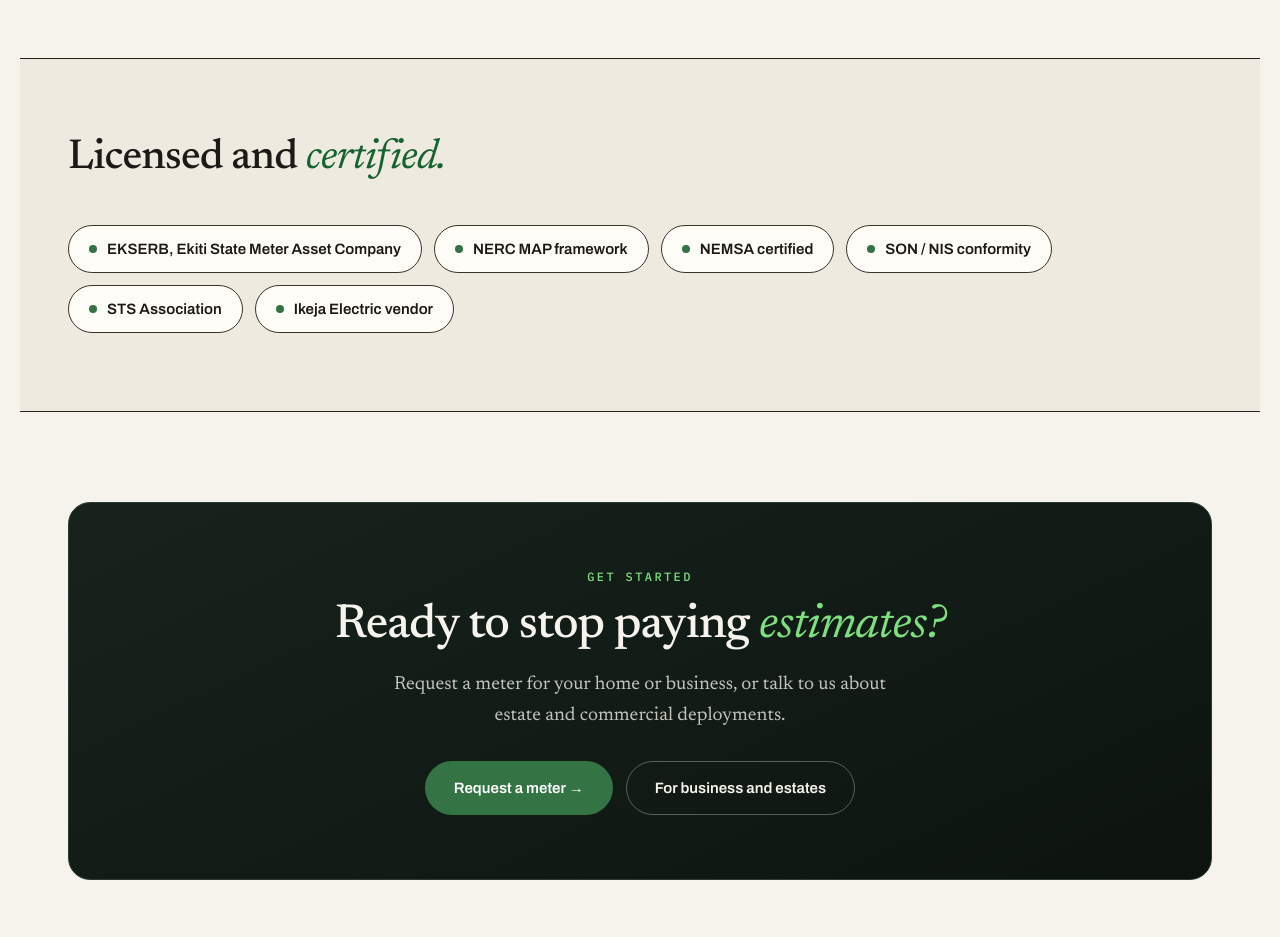
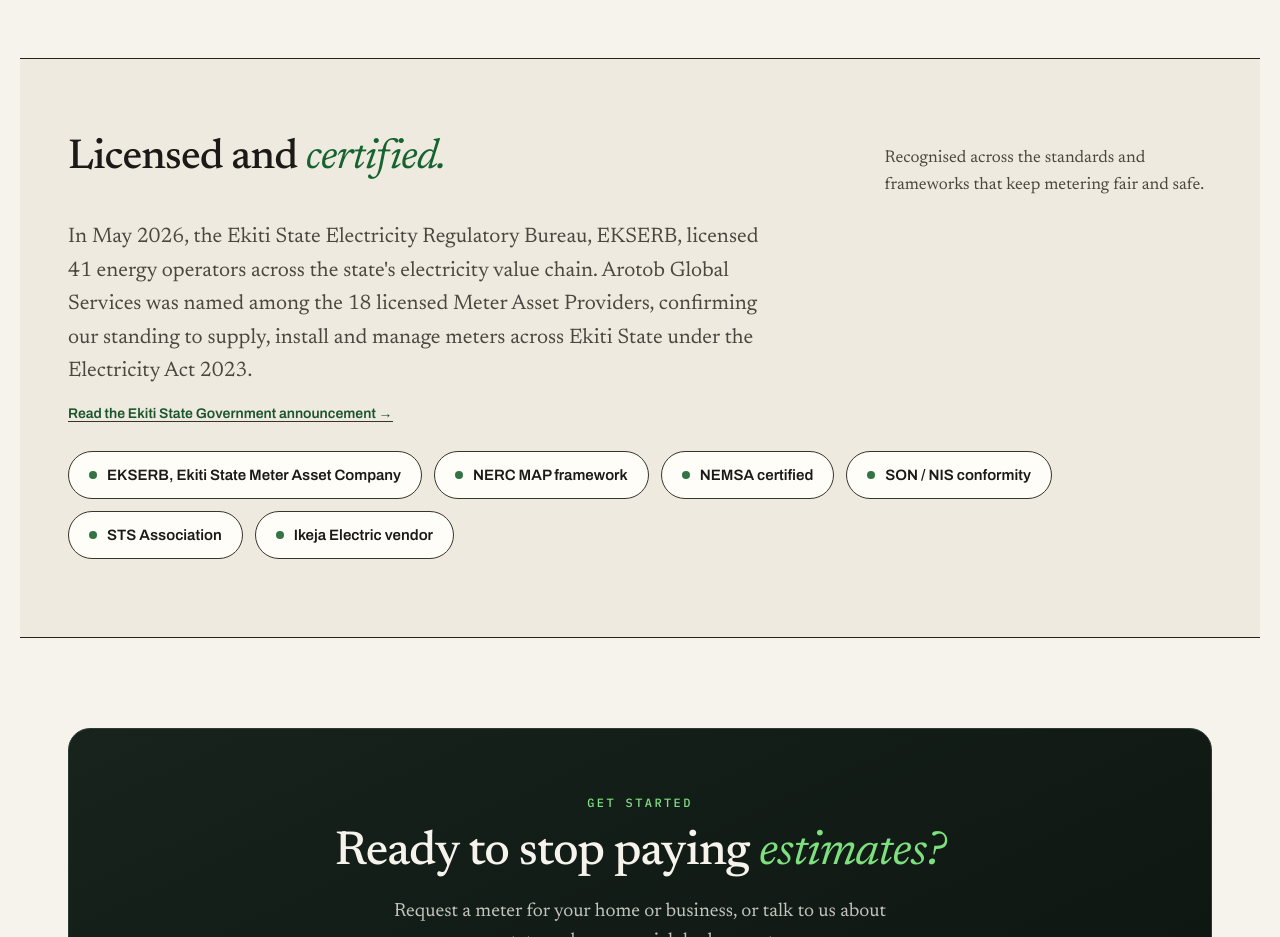
Before and after one commit to arotobglobal/arotobglobal, a plain HTML site: page about.html in a window 1280 px wide. Shown: the part 1760-2697 px from the top of the page. Drawn offline with Linux system fonts and the light colour scheme.

Commit message:
Add files via upload

```diff
--- a/about.html
+++ b/about.html
@@ -336,7 +336,9 @@
   </div>
 </div></section>
 <div class="band"><div class="wrap">
-  <div class="sec-top" style="margin-bottom:26px;"><h2>Licensed and <span class="hl">certified.</span></h2></div>
+  <div class="sec-top" style="margin-bottom:22px;"><h2>Licensed and <span class="hl">certified.</span></h2><p>Recognised across the standards and frameworks that keep metering fair and safe.</p></div>
+  <p class="lead" style="margin-bottom:14px;">In May 2026, the Ekiti State Electricity Regulatory Bureau, EKSERB, licensed 41 energy operators across the state's electricity value chain. Arotob Global Services was named among the 18 licensed Meter Asset Providers, confirming our standing to supply, install and manage meters across Ekiti State under the Electricity Act 2023.</p>
+  <p style="margin-bottom:26px;font-family:var(--sans);font-size:14px;"><a href="https://www.ekitistate.gov.ng/archives/33096" target="_blank" rel="noopener" style="color:var(--green-deep);font-weight:600;border-bottom:1px solid var(--line);">Read the Ekiti State Government announcement &rarr;</a></p>
   <div class="badges">
     <span class="badge"><span class="dot"></span>EKSERB, Ekiti State Meter Asset Company</span>
     <span class="badge"><span class="dot"></span>NERC MAP framework</span>
```
